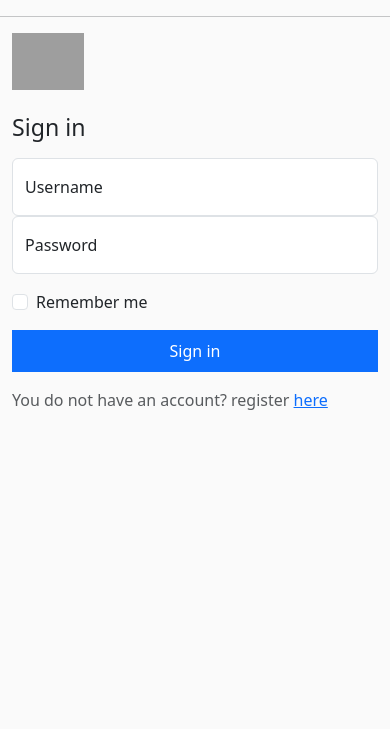
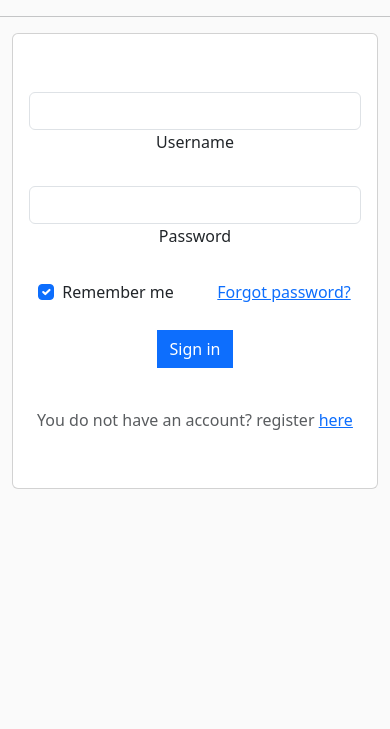
Before and after one commit to GonzaMaldonado/ecommerce_django, a Django app: page /login/ in a window 390 px wide. Shown: the part 72-801 px from the top of the page. Run offline with Django 4.2, Linux system fonts and the light colour scheme; grey boxes are pictures that could not be loaded.

Commit message:
feat: cambiando login

```diff
--- a/templates/users/login.html
+++ b/templates/users/login.html
@@ -2,29 +2,74 @@
 {% block title %} Login {% endblock %}
 
 {% block content %}
-<section class="form-signin w-100 m-auto">
-  <form method="post">
-    {% csrf_token %}
-    <img class="mb-4" src="/docs/5.3/assets/brand/bootstrap-logo.svg" alt="Logo Ecommerce" width="72" height="57">
-    <h1 class="h3 mb-3 fw-normal">Sign in</h1>
 
-    <div class="form-floating">
-      <input type="text" class="form-control" name="username" id="username" placeholder="Your username">
-      <label for="username">Username</label>
+<section class=" text-center text-lg-start">
+  <style>
+    .rounded-t-5 {
+      border-top-left-radius: 0.5rem;
+      border-top-right-radius: 0.5rem;
+    }
+
+    @media (min-width: 992px) {
+      .rounded-tr-lg-0 {
+        border-top-right-radius: 0;
+      }
+
+      .rounded-bl-lg-5 {
+        border-bottom-left-radius: 0.5rem;
+      }
+    }
+  </style>
+  <div class="card mb-3">
+    <div class="row g-0 d-flex align-items-center">
+      <div class="col-lg-4 d-none d-lg-flex">
+        <img src="https://mdbootstrap.com/img/new/ecommerce/vertical/004.jpg" alt="Trendy Pants and Shoes"
+          class="w-100 rounded-t-5 rounded-tr-lg-0 rounded-bl-lg-5" />
+      </div>
+      <div class="col-lg-8">
+        <div class="card-body py-5 px-md-5">
+
+          <form method="post">
+            {% csrf_token %}
+            <!-- Email input -->
+            <div class="form-outline mb-4">
+              <input type="text" name="username" id="username" class="form-control" />
+              <label class="form-label" for="username">Username</label>
+            </div>
+
+            <!-- Password input -->
+            <div class="form-outline mb-4">
+              <input type="password" name="password" id="password" class="form-control" />
+              <label class="form-label" for="password">Password</label>
+            </div>
+
+            <!-- 2 column grid layout for inline styling -->
+            <div class="row mb-4">
+              <div class="col d-flex justify-content-center">
+                <!-- Checkbox -->
+                <div class="form-check">
+                  <input class="form-check-input" type="checkbox" value="" id="form2Example31" checked />
+                  <label class="form-check-label" for="form2Example31"> Remember me </label>
+                </div>
+              </div>
+
+              <div class="col">
+                <!-- Simple link -->
+                <a href="#!">Forgot password?</a>
+              </div>
+            </div>
+
+            <!-- Submit button -->
+            <button type="submit" class="btn btn-primary btn-block mb-4">Sign in</button>
+
+            <p class="mt-3 mb-2 text-body-secondary">You do not have an account? register <a href="{% url 'register' %}">here</a></p>
+          </form>
+
+        </div>
+      </div>
     </div>
-    <div class="form-floating">
-      <input type="password" class="form-control" name="password" id="password" placeholder="Password">
-      <label for="password">Password</label>
-    </div>
+  </div>
+</section>
 
-    <div class="form-check text-start my-3">
-      <input class="form-check-input" type="checkbox" value="remember-me" name="remember" id="remember">
-      <label class="form-check-label" for="remember">
-        Remember me
-      </label>
-    </div>
-    <button class="btn btn-primary w-100 py-2" type="submit">Sign in</button>
-    <p class="mt-3 mb-2 text-body-secondary">You do not have an account? register <a href="{% url 'register' %}">here</a></p>
-  </form>
-</section>
+
 {% endblock content %}
--- a/templates/users/register.html
+++ b/templates/users/register.html
@@ -33,14 +33,14 @@
           <form method="post">
             {% csrf_token %}
             {% for field in form %}
-              <div class="form-outline mb-4">
+              <div class="form-outline">
                 <label class="block mb-2 text-sm font-mono text-light form-label">{{field.label}}</label>
                 {{field}}
               </div>
             {% endfor %}
 
             <!-- 2 column grid layout for inline styling -->
-            <div class="row mb-4">
+            <div class="row mb-4 mt-2">
               <div class="col d-flex justify-content-center">
                 <!-- Checkbox -->
                 <div class="form-check">
@@ -58,6 +58,8 @@
             <!-- Submit button -->
             <button type="submit" class="btn btn-primary w-100 mb-4">Sign up</button>
 
+            <p class="mt-3 mb-2 text-body-secondary">You do have an account? login <a href="{% url 'login' %}">here</a></p>
+
           </form>
 
         </div>
```
Also changed, not shown: users/forms.py (+4 -4 lines).
